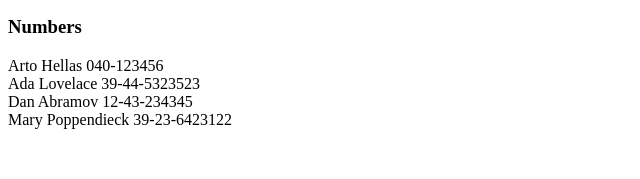
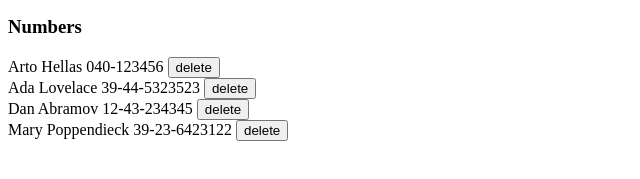
Before and after one commit to robyroro/fullstackopen, a React (Vite) app in the folder part2/phonebook/: page / in a window 1280 px wide. Shown: the part 173-352 px from the top of the page, without its empty margins (0-640 px from the left). Built offline with nearby package versions, Linux system fonts and the light colour scheme; data requests are answered from the project's data file.

Commit message:
2.14 delete persons

```diff
--- a/part2/phonebook/src/App.jsx
+++ b/part2/phonebook/src/App.jsx
@@ -37,6 +37,16 @@
       })
   }
 
+  const deletePerson = (person) => {
+    if (window.confirm(`Delete ${person.name} ?`)) {
+      personService
+        .remove(person.id)
+        .then(() => {
+          setPersons(persons.filter(p => p.id !== person.id))
+        })
+    }
+  }
+
   const personsToShow = persons.filter(person =>
     person.name.toLowerCase().includes(filter.toLowerCase())
   )
@@ -54,7 +64,7 @@
         onNumberChange={(e) => setNewNumber(e.target.value)}
       />
       <h3>Numbers</h3>
-      <Persons persons={personsToShow} />
+      <Persons persons={personsToShow} onDelete={deletePerson} />
     </div>
   )
 }
--- a/part2/phonebook/src/components/Persons.jsx
+++ b/part2/phonebook/src/components/Persons.jsx
@@ -1,11 +1,13 @@
-const Person = ({ person }) => (
-  <div>{person.name} {person.number}</div>
+const Person = ({ person, onDelete }) => (
+  <div>
+    {person.name} {person.number} <button onClick={onDelete}>delete</button>
+  </div>
 )
 
-const Persons = ({ persons }) => (
+const Persons = ({ persons, onDelete }) => (
   <div>
     {persons.map(person => (
-      <Person key={person.id} person={person} />
+      <Person key={person.id} person={person} onDelete={() => onDelete(person)} />
     ))}
   </div>
 )
--- a/part2/phonebook/src/services/persons.js
+++ b/part2/phonebook/src/services/persons.js
@@ -11,4 +11,9 @@
   return request.then(response => response.data)
 }
 
-export default { getAll, create }
+const remove = id => {
+  const request = axios.delete(`${baseUrl}/${id}`)
+  return request.then(response => response.data)
+}
+
+export default { getAll, create, remove }
```
